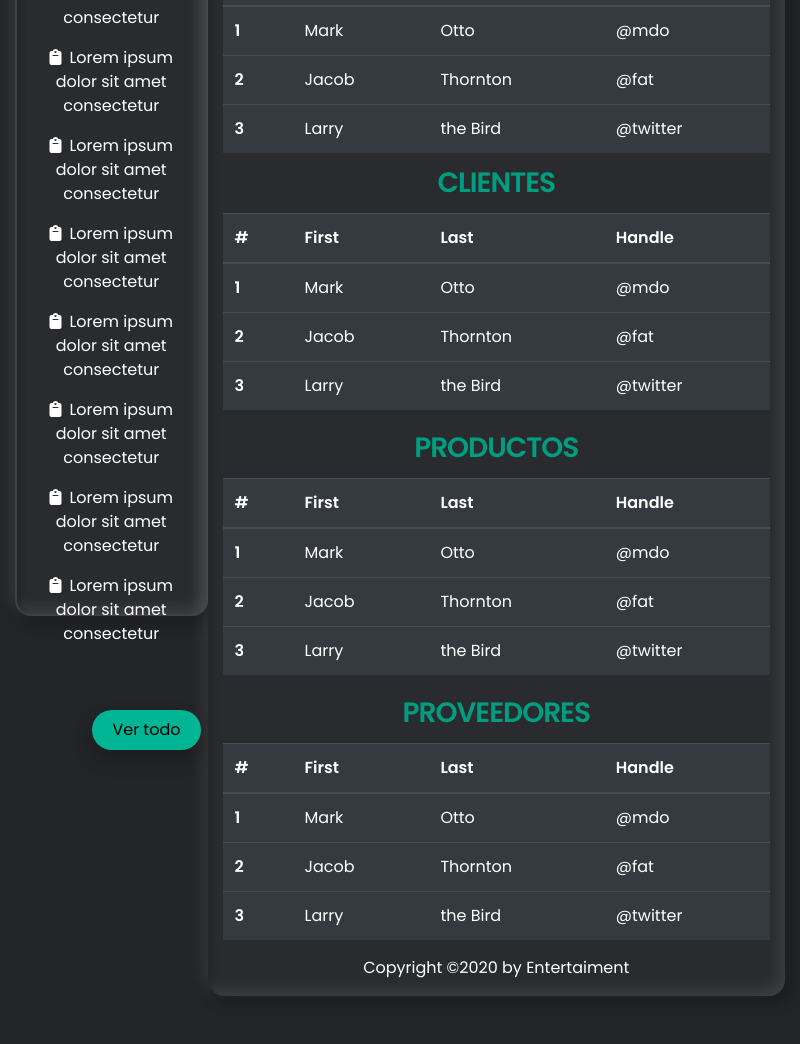
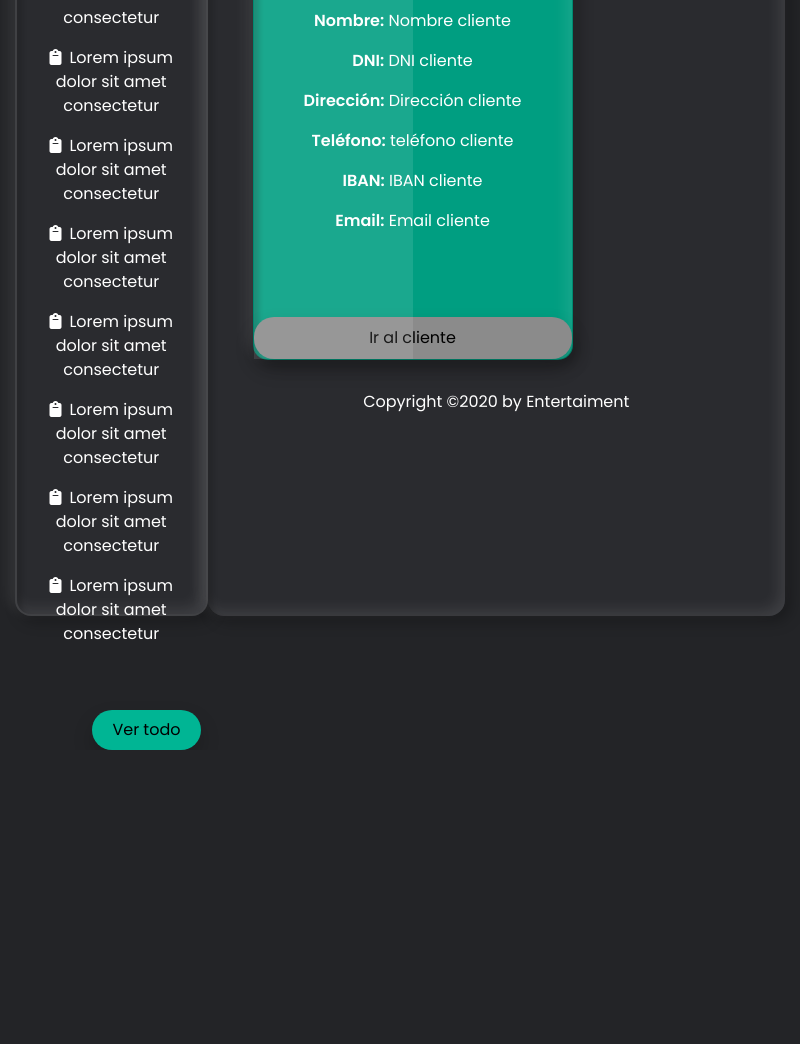
Before and after one commit to Chachel28/ElectronJs-SpringBoot-Docker-App, an Electron app: page Front/views/sales.html in a window 800 px wide. Shown: the part 348-1392 px from the top of the page. After the commit the page ends 1098 px from the top, so only its background shows below. Drawn offline with Linux system fonts and the light colour scheme.

Commit message:
Cambio de diseño en sales.html

```diff
--- a/Front/views/sales.html
+++ b/Front/views/sales.html
@@ -53,139 +53,55 @@
                   <div class="mainBlock col-9 my-5">
                     <h1 class="h1main my-2 mb-5">ACCIONES EN VENTAS</h1>
                     <div class="row">
-                      <div class="col-12 col-lg-6 mainContent">
-                        <h3 class="h1main mb-3">VENTAS</h3>
-                        <table class="table table-dark">
-                          <thead>
-                            <tr>
-                              <th scope="col">#</th>
-                              <th scope="col">First</th>
-                              <th scope="col">Last</th>
-                              <th scope="col">Handle</th>
-                            </tr>
-                          </thead>
-                          <tbody>
-                            <tr>
-                              <th scope="row">1</th>
-                              <td>Mark</td>
-                              <td>Otto</td>
-                              <td>@mdo</td>
-                            </tr>
-                            <tr>
-                              <th scope="row">2</th>
-                              <td>Jacob</td>
-                              <td>Thornton</td>
-                              <td>@fat</td>
-                            </tr>
-                            <tr>
-                              <th scope="row">3</th>
-                              <td>Larry</td>
-                              <td>the Bird</td>
-                              <td>@twitter</td>
-                            </tr>
-                          </tbody>
-                        </table>
+                      <div class="col-4">
+                        <div class="card" style="width: auto; height: auto;">
+                          <div class="card-body">
+                            <h3 class="card-title text-center">Cliente</h3>
+                            <p class="card-text text-center"><b>Nombre:</b> Nombre cliente</p>
+                            <p class="card-text text-center"><b>DNI:</b> DNI cliente</p>
+                            <p class="card-text text-center"><b>Dirección:</b> Dirección cliente</p>
+                            <p class="card-text text-center"><b>Teléfono:</b> teléfono cliente</p>
+                            <p class="card-text text-center"><b>IBAN:</b> IBAN cliente</p>
+                            <p class="card-text text-center"><b>Email:</b> Email cliente</p>
                           </div>
-                      <div class="col-12 col-lg-6 mainContent">
-                        <h3 class="h1main mb-3">CLIENTES</h3>
-                        <table class="table table-dark">
-                          <thead>
-                            <tr>
-                              <th scope="col">#</th>
-                              <th scope="col">First</th>
-                              <th scope="col">Last</th>
-                              <th scope="col">Handle</th>
-                            </tr>
-                          </thead>
-                          <tbody>
-                            <tr>
-                              <th scope="row">1</th>
-                              <td>Mark</td>
-                              <td>Otto</td>
-                              <td>@mdo</td>
-                            </tr>
-                            <tr>
-                              <th scope="row">2</th>
-                              <td>Jacob</td>
-                              <td>Thornton</td>
-                              <td>@fat</td>
-                            </tr>
-                            <tr>
-                              <th scope="row">3</th>
-                              <td>Larry</td>
-                              <td>the Bird</td>
-                              <td>@twitter</td>
-                            </tr>
-                          </tbody>
-                        </table>
+                          <a href="#" class="btn w-auto">Ir al cliente</a>
                         </div>
                       </div>
+                      <div class="col-8 my-3 row justify-content-center">
+                        <p>
+                          <a class="btn btn-dark" data-toggle="collapse" href="#multiCollapseExample1" role="button" aria-expanded="false" aria-controls="collapseExample">
+                            Factura
+                          </a>
+                          <a class="btn btn-dark" data-toggle="collapse" href="#multiCollapseExample2" role="button" aria-expanded="false" aria-controls="collapseExample">
+                            Productos
+                          </a>
+                          <a class="btn btn-dark" data-toggle="collapse" href="#multiCollapseExample3" role="button" aria-expanded="false" aria-controls="collapseExample">
+                            Personal
+                          </a>
+                        </p>
                         <div class="row">
-                      <div class="col-12 col-lg-6 mainContent">
-                        <h3 class="h1main mb-3 my-2">PRODUCTOS </h3>
-                        <table class="table table-dark">
-                          <thead>
-                            <tr>
-                              <th scope="col">#</th>
-                              <th scope="col">First</th>
-                              <th scope="col">Last</th>
-                              <th scope="col">Handle</th>
-                            </tr>
-                          </thead>
-                          <tbody>
-                            <tr>
-                              <th scope="row">1</th>
-                              <td>Mark</td>
-                              <td>Otto</td>
-                              <td>@mdo</td>
-                            </tr>
-                            <tr>
-                              <th scope="row">2</th>
-                              <td>Jacob</td>
-                              <td>Thornton</td>
-                              <td>@fat</td>
-                            </tr>
-                            <tr>
-                              <th scope="row">3</th>
-                              <td>Larry</td>
-                              <td>the Bird</td>
-                              <td>@twitter</td>
-                            </tr>
-                          </tbody>
-                        </table>
+                          <div class="col">
+                            <div class="collapse" id="multiCollapseExample1">
+                              <div class="card card-body text-dark">
+                                Anim pariatur cliche reprehenderit, enim eiusmod high life accusamus terry richardson ad squid. Nihil anim keffiyeh helvetica, craft beer labore wes anderson cred nesciunt sapiente ea proident.
                               </div>
-                      <div class="col-12 col-lg-6 mainContent">
-                        <h3 class="h1main mb-3 my-2">PROVEEDORES</h3>
-                        <table class="table table-dark">
-                          <thead>
-                            <tr>
-                              <th scope="col">#</th>
-                              <th scope="col">First</th>
-                              <th scope="col">Last</th>
-                              <th scope="col">Handle</th>
-                            </tr>
-                          </thead>
-                          <tbody>
-                            <tr>
-                              <th scope="row">1</th>
-                              <td>Mark</td>
-                              <td>Otto</td>
-                              <td>@mdo</td>
-                            </tr>
-                            <tr>
-                              <th scope="row">2</th>
-                              <td>Jacob</td>
-                              <td>Thornton</td>
-                              <td>@fat</td>
-                            </tr>
-                            <tr>
-                              <th scope="row">3</th>
-                              <td>Larry</td>
-                              <td>the Bird</td>
-                              <td>@twitter</td>
-                            </tr>
-                          </tbody>
-                        </table>
+                            </div>
+                          </div>
+                          <div class="col">
+                            <div class="collapse" id="multiCollapseExample2">
+                              <div class="card card-body">
+                                Anim pariatur cliche reprehenderit, enim eiusmod high life accusamus terry richardson ad squid. Nihil anim keffiyeh helvetica, craft beer labore wes anderson cred nesciunt sapiente ea proident.
+                              </div>
+                            </div>
+                          </div>
+                          <div class="col">
+                            <div class="collapse" id="multiCollapseExample3">
+                              <div class="card card-body">
+                                Anim pariatur cliche reprehenderit, enim eiusmod high life accusamus terry richardson ad squid. Nihil anim keffiyeh helvetica, craft beer labore wes anderson cred nesciunt sapiente ea proident.
+                              </div>
+                            </div>
+                          </div>
+                        </div>
                       </div>
                   </div>
                   <div class=" footer row">
@@ -193,7 +109,6 @@
                       <p class="text-center">Copyright &copy;2020 by Entertaiment</p>
                   </div>
                   </div>
-                  </div>
 
                 </section>
     </div>
```
Also changed, not shown: Front/dist/css/styles.css. Lines whose indentation alone changed are shown as unchanged.
